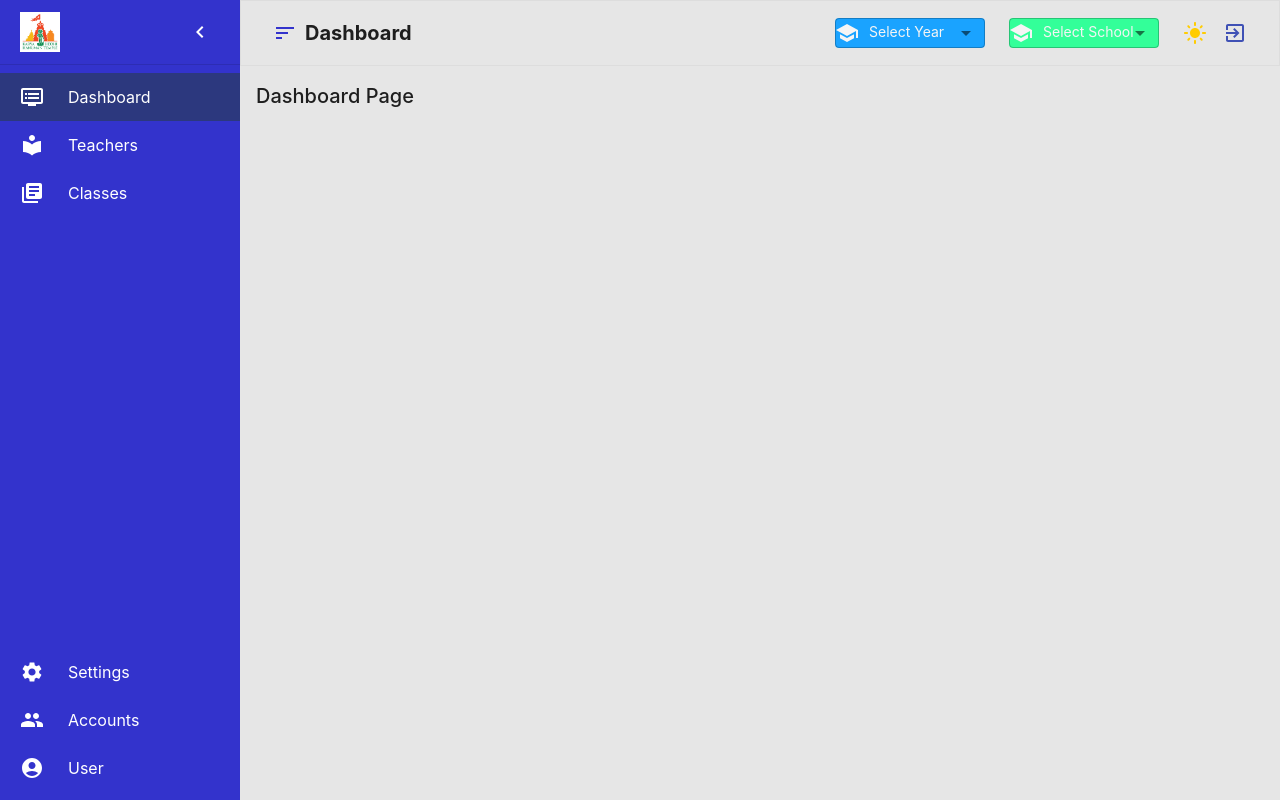
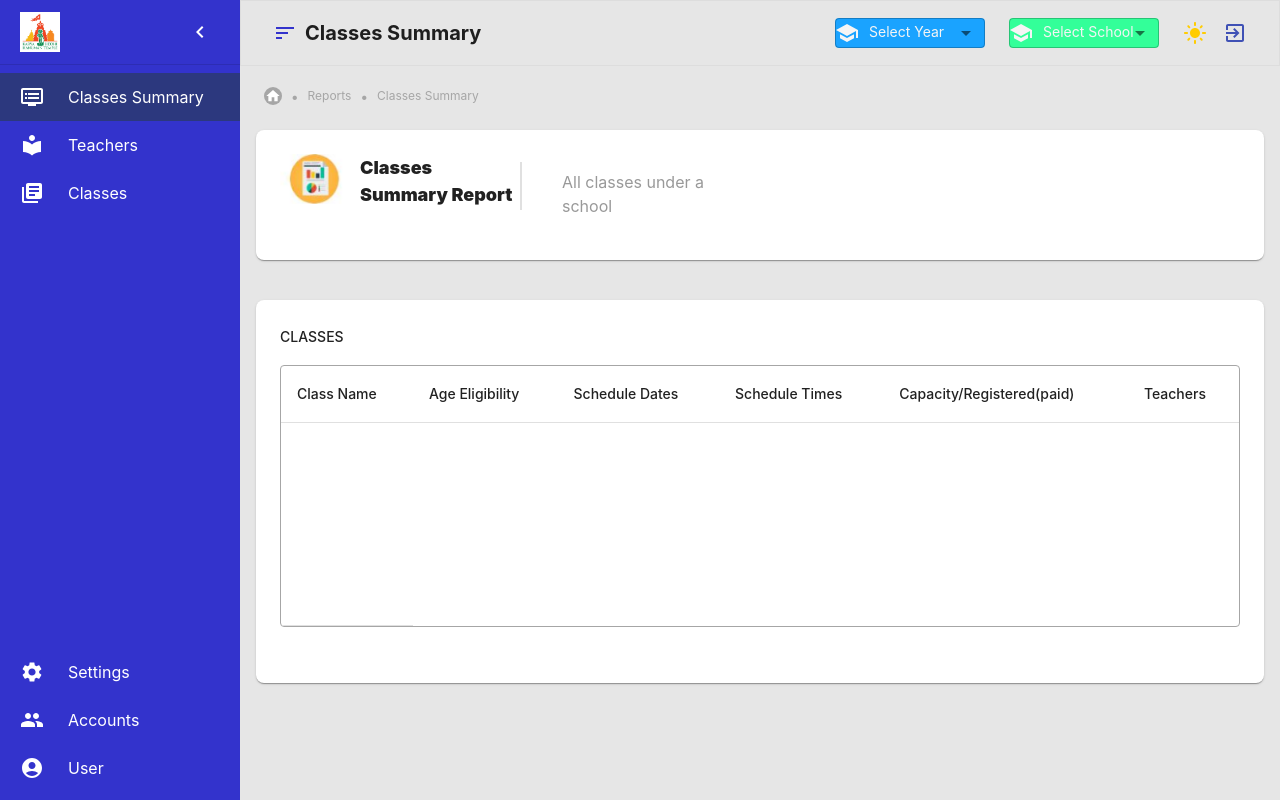
Before and after one commit to Pranavkotesh/Classes-Management-App, a React (Create React App) app in the folder web/classes-management/: page /dashboard in a window 1280 px wide. Built offline with nearby package versions, Linux system fonts and the light colour scheme.

Commit message:
-classes summary created

```diff
--- a/web/classes-management/src/features/classes/ClassMain.jsx
+++ b/web/classes-management/src/features/classes/ClassMain.jsx
@@ -1,16 +1,10 @@
 import React, { useState } from "react";
-import { IconButton } from "@mui/material";
-import {
-  Grid,
-  Typography,
-} from "@mui/material";
+import { Grid, Typography } from "@mui/material";
 import AppCard from "../../shared/components/app-card/AppCard";
-import HomeIcon from "@mui/icons-material/Home";
-import Box from "@mui/material/Box";
 import OutlinedInput from "@mui/material/OutlinedInput";
 import Button from "@mui/material/Button";
-
 import AppLayout from "../../shared/components/app-layout/AppLayout";
+import BoxElement from "../../shared/components/app-box-component/AppBoxComponent";
 
 const ClassMain = () => {
   const [selectedYear, setSelectedYear] = useState("");
@@ -24,61 +18,15 @@ const ClassMain = () => {
       onSchoolChange={(event) => setSelectedSchool(event.target.value)}
       onYearChange={(event) => setSelectedYear(event.target.value)}
     >
-      <main style={{  backgroundColor: "#e6e6e6" }}>
-
+      <main>
         <Grid
           container
           spacing={2}
           sx={{
-    backgroundColor: "#e6e6e6"
+            backgroundColor: "#e6e6e6",
           }}
         >
-  <Box
-    sx={{
-      backgroundColor: "#e6e6e6",
-      marginLeft: 5,
-    }}
-  >
-    <IconButton>
-      <HomeIcon
-        sx={{
-          backgroundColor: "#a6a6a6",
-          borderRadius: "50%",
-          padding: "1px",
-          color: "white",
-          fontSize: 18,
-        }}
-      />
-    </IconButton>
-    <Typography
-      display="inline"
-      sx={{
-        fontSize: 33,
-        marginLeft: 0,
-        marginRight: 1,
-        color: "#a6a6a6",
-      }}
-    >
-      .
-    </Typography>
-    <Typography display="inline" sx={{ fontSize: 12, color: "#a6a6a6" }}>
-      Management
-    </Typography>
-    <Typography
-      display="inline"
-      sx={{
-        fontSize: 33,
-        marginLeft: 1,
-        marginRight: 1,
-        color: "#a6a6a6",
-      }}
-    >
-      .
-    </Typography>
-    <Typography display="inline" sx={{ fontSize: 12, color: "#a6a6a6" }}>
-      Classes
-    </Typography>
-  </Box>
+          <BoxElement elementOne="Management" elementTwo="classes" />
           <Grid item xs={12}>
             <Grid container spacing={3}>
               <Grid item xs={12} sm={12} md={3} lg={3}>
--- a/web/classes-management/src/features/dashboard/DashboardPage.jsx
+++ b/web/classes-management/src/features/dashboard/DashboardPage.jsx
@@ -1,11 +1,110 @@
 import React from "react";
-import { Typography } from "@mui/material";
+import { Divider, Grid, TableBody, TableContainer, Typography } from "@mui/material";
 import AppLayout from "../../shared/components/app-layout/AppLayout";
+import BoxElement from "../../shared/components/app-box-component/AppBoxComponent";
+import AppCard from "../../shared/components/app-card/AppCard";
+import TableHead from '@mui/material/TableHead';
+import TableRow from '@mui/material/TableRow';
+import Paper from '@mui/material/Paper';
+import Table from '@mui/material/Table';
+import TableCell from '@mui/material/TableCell';
+
 
 const DashboardPage = () => {
   return (
-    <AppLayout title="Dashboard">
-      <Typography variant="h6">Dashboard Page</Typography>
+    <AppLayout title="Classes Summary">
+      <Grid container spacing={2}>
+        <BoxElement elementOne="Reports" elementTwo="Classes Summary" />
+        <Grid item xs={12}>
+          <Grid container spacing={1}>
+            <Grid item xs={12}>
+              <AppCard minHeight={130}>
+                <Grid container>
+                  <Grid
+                    item
+                    xs={1}
+                    sx={{
+                      display: { xs: "none", sm: "flex" },
+                      marginTop: { sm: 4, md: 0 },
+                    }}
+                  >
+                    <img
+                      src="/images/Summary.png"
+                      alt=""
+                      width="65"
+                      height="50"
+                    />
+                  </Grid>
+                  <Grid xs={2}>
+                    <Typography
+                      sx={{
+                        fontSize: { xs: 16, sm: 18 },
+                        fontWeight: "bolder",
+                        marginTop: { xs: 2, sm: 2, md: 0 },
+                        marginLeft: { xs: 0, sm: 3, md: 0 },
+                      }}
+                    >
+                      Classes
+                    </Typography>
+                    <Typography
+                      sx={{
+                        fontSize: { xs: 16, sm: 18 },
+                        fontWeight: "bolder",
+                        marginLeft: { xs: 0, sm: 3, md: 0 },
+                      }}
+                    >
+                      Summary Report
+                    </Typography>
+                  </Grid>
+
+                  <Divider
+                    orientation="vertical"
+                    variant="middle"
+                    flexItem
+                    sx={{
+                      borderWidth: 1,
+                      marginRight: "5vh",
+                      marginLeft: { xs: 6, sm: 6, md: 0 },
+                    }}
+                  />
+
+                  <Grid item xs={1} md={2} sx={{ alignItems: "center" }}>
+                    <Typography sx={{ paddingTop: 2, color: "#999999" }}>
+                      All classes under a school
+                    </Typography>
+                  </Grid>
+                </Grid>
+              </AppCard>
+            </Grid>
+            <Grid item xs={12} sx={{ marginTop: { xs: 0, sm: 4 } }}>
+              <AppCard title="Classes" minHeight={270}>
+                <Grid item={10}>
+                  <TableContainer component={Paper} sx={{boxShadow:0,border: "1px solid rgba(166,166,166)",mt:2,mb:4}}>
+                    <Table >
+                      <TableHead >
+                        <TableRow>
+                          <TableCell>Class Name</TableCell>
+                          <TableCell>Age Eligibility</TableCell>
+                          <TableCell>Schedule Dates</TableCell>
+                          <TableCell>Schedule Times</TableCell>
+                          <TableCell>Capacity/Registered(paid)</TableCell>
+                          <TableCell>Teachers</TableCell>
+                        </TableRow>
+                      </TableHead>
+                      <TableBody>
+                        <TableCell>
+                        <Grid item xs={12} sx={{minHeight:170}}></Grid>
+                        </TableCell>
+                      </TableBody>
+                    </Table>
+                  </TableContainer>
+
+                </Grid>
+              </AppCard>
+            </Grid>
+          </Grid>
+        </Grid>
+      </Grid>
     </AppLayout>
   );
 };
--- /dev/null
+++ b/web/classes-management/src/shared/components/app-box-component/AppBoxComponent.jsx
@@ -0,0 +1,56 @@
+import HomeIcon from "@mui/icons-material/Home";
+import Box from "@mui/material/Box";
+import { IconButton } from "@mui/material";
+import { Typography } from "@mui/material";
+
+function BoxElement({ elementOne, elementTwo }) {
+  return (
+    <Box
+      sx={{
+        backgroundColor: "#e6e6e6",
+        marginLeft: "2vh",
+      }}
+    >
+      <IconButton>
+        <HomeIcon
+          sx={{
+            backgroundColor: "#a6a6a6",
+            borderRadius: "50%",
+            padding: "1px",
+            color: "white",
+            fontSize: 18,
+          }}
+        />
+      </IconButton>
+      <Typography
+        display="inline"
+        sx={{
+          fontSize: 33,
+          marginLeft: 0,
+          marginRight: 1,
+          color: "#a6a6a6",
+        }}
+      >
+        .
+      </Typography>
+      <Typography display="inline" sx={{ fontSize: 12, color: "#a6a6a6" }}>
+        {elementOne}
+      </Typography>
+      <Typography
+        display="inline"
+        sx={{
+          fontSize: 33,
+          marginLeft: 1,
+          marginRight: 1,
+          color: "#a6a6a6",
+        }}
+      >
+        .
+      </Typography>
+      <Typography display="inline" sx={{ fontSize: 12, color: "#a6a6a6" }}>
+        {elementTwo}
+      </Typography>
+    </Box>
+  );
+}
+export default BoxElement;
--- a/web/classes-management/src/shared/components/app-drawer-component/AppDrawerComponent.jsx
+++ b/web/classes-management/src/shared/components/app-drawer-component/AppDrawerComponent.jsx
@@ -18,7 +18,7 @@ import { useNavigate } from "react-router-dom";
 
 const itemsList = [
   {
-    text: "Dashboard",
+    text: "Classes Summary",
     icon: <DvrIcon />,
     route: "dashboard",
   },
```
Also changed, not shown: web/classes-management/src/features/classSummary/ClassSummary.jsx (deleted, +0 -12 lines), web/classes-management/src/features/summary/ClassSummary.jsx (added, +10 -0 lines), web/classes-management/src/shared/components/app-class-summary-grid/AppSummaryGridComponent.jsx (deleted, +0 -41 lines), web/classes-management/public/images/Summary.png (added). Lines whose indentation alone changed are shown as unchanged.
